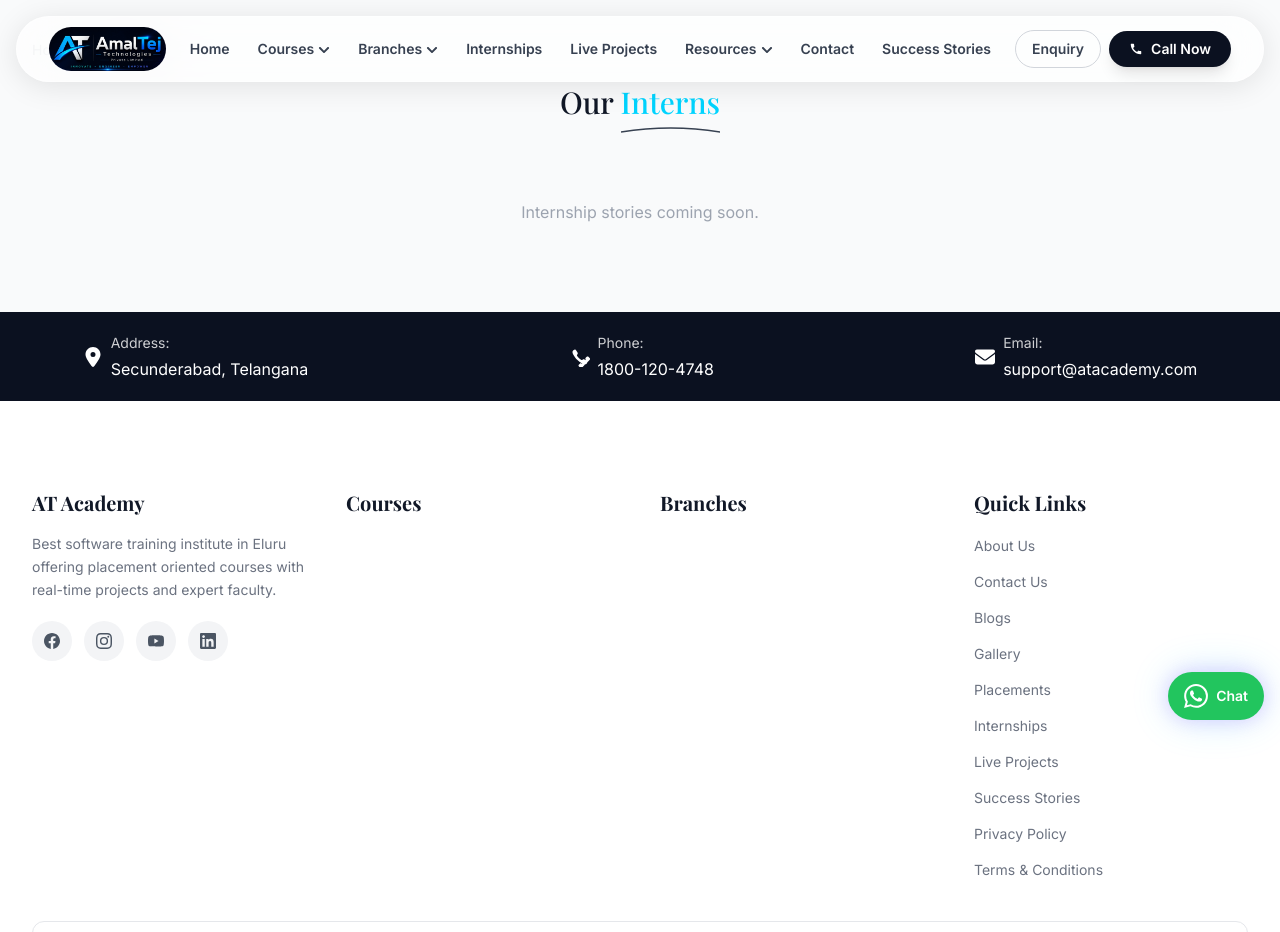
After one commit to amaltejtechnologys/AT-academy, a Django app: page /internships/ in a window 1280 px wide. The commit adds this page. Shown: the top 932 px of the page. Run offline with Django 5.2, Linux system fonts and the light colour scheme; data comes from the database, SQL or seed files in the repository; data that the repository does not hold is empty; some libraries are stand-ins or nearby versions; grey boxes are pictures that could not be loaded.

Commit message:
Add Live Projects & Internships sections, fix typos, reorder nav

```diff
--- a/atacademy/core/urls.py
+++ b/atacademy/core/urls.py
@@ -15,6 +15,8 @@ urlpatterns = [
     path('placements/alumni/', views.alumni, name='alumni'),
     path('placements/recruiters/', views.recruiters, name='recruiters'),
     path('success-stories/', views.success_stories, name='success_stories'),
+    path('live-projects/', views.live_projects, name='live_projects'),
+    path('internships/', views.internships, name='internships'),
     path('privacy-policy/', views.privacy_policy, name='privacy_policy'),
     path('policyagreements/terms-of-service/', views.terms_of_service, name='terms_of_service'),
     path('apply-for-jobs/', views.apply_jobs, name='apply_jobs'),
--- a/atacademy/core/views.py
+++ b/atacademy/core/views.py
@@ -7,6 +7,7 @@ from django.views.decorators.http import require_POST
 from .models import (
     Course, Branch, Testimonial, SuccessStory, Blog, GalleryImage,
     Programme, Technology, HiringPartner, BrochureRequest, CourseBrochure,
+    LiveProject, Internship,
 )
 from .forms import EnquiryForm, CallbackForm, RecruiterForm
 
@@ -19,6 +20,8 @@ def home(request):
         'testimonials': Testimonial.objects.all().order_by('order'),
         'success_stories': SuccessStory.objects.all().order_by('order'),
         'hiring_partners': HiringPartner.objects.all().order_by('order'),
+        'live_projects': LiveProject.objects.all().order_by('order'),
+        'internships': Internship.objects.all().order_by('order'),
     }
     return render(request, 'index.html', context)
 
@@ -106,6 +109,20 @@ def success_stories(request):
         'stories': SuccessStory.objects.all().order_by('order'),
     }
     return render(request, 'success_stories.html', context)
+
+
+def live_projects(request):
+    context = {
+        'projects': LiveProject.objects.all().order_by('order'),
+    }
+    return render(request, 'live_projects.html', context)
+
+
+def internships(request):
+    context = {
+        'interns': Internship.objects.all().order_by('order'),
+    }
+    return render(request, 'internships.html', context)
 
 
 def privacy_policy(request):
--- a/atacademy/templates/discover/about.html
+++ b/atacademy/templates/discover/about.html
@@ -14,7 +14,7 @@
       <h1 class="text-2xl xl:text-3xl font-medium mb-6 text-gray-900">About <span class="relative inline-block text-[#00D4FF]">AT Academy<svg class="absolute left-0 -bottom-2 w-full h-[14px]" viewBox="0 0 100 12" preserveAspectRatio="none"><path d="M2 10 Q50 0 98 10" stroke="#374151" stroke-width="2" fill="transparent" stroke-linecap="round"></path></svg></span></h1>
       <div class="prose max-w-none text-gray-600 space-y-4">
         <p>AT Academy is one of the leading software training institutes in Hyderabad, dedicated to providing quality education and placement assistance to students and professionals.</p>
-        <p>With multiple branches across Hyderabad and Visakhapatnam, we offer industry-oriented courses designed by experts to bridge the gap between academic knowledge and industry requirements.</p>
+        <p>With multiple branches across Eluru and Hyderabad, we offer industry-oriented courses designed by experts to bridge the gap between academic knowledge and industry requirements.</p>
         <p>Our mission is to empower students with the skills and confidence they need to succeed in the competitive IT industry. We provide hands-on training, real-world projects, and dedicated placement support.</p>
       </div>
     </div>
--- a/atacademy/templates/includes/footer.html
+++ b/atacademy/templates/includes/footer.html
@@ -77,7 +77,7 @@
         <!-- Column 1 - About -->
         <div>
           <h3 class="font-heading font-bold text-xl mb-4 text-gray-900">AT Academy</h3>
-          <p class="text-sm text-gray-500 leading-relaxed">Best software training institute in Elure offering placement oriented courses with real-time projects and expert faculty.</p>
+          <p class="text-sm text-gray-500 leading-relaxed">Best software training institute in Eluru offering placement oriented courses with real-time projects and expert faculty.</p>
           <div class="flex gap-3 mt-5">
             <a href="https://www.facebook.com/atacademy.in" target="_blank" class="w-10 h-10 rounded-full bg-gray-100 flex items-center justify-center hover:bg-[#00D4FF] hover:text-white hover:scale-110 transition-all duration-300 text-gray-600">
               <svg xmlns="http://www.w3.org/2000/svg" width="16" height="16" viewBox="0 0 24 24" fill="currentColor"><path d="M24 12.073c0-6.627-5.373-12-12-12s-12 5.373-12 12c0 5.99 4.388 10.954 10.125 11.854v-8.385H7.078v-3.47h3.047V9.43c0-3.007 1.792-4.669 4.533-4.669 1.312 0 2.686.235 2.686.235v2.953H15.83c-1.491 0-1.956.925-1.956 1.874v2.25h3.328l-.532 3.47h-2.796v8.385C19.612 23.027 24 18.062 24 12.073z"/></svg>
@@ -123,6 +123,8 @@
             <li><a href="{% url 'blog_list' %}" class="text-sm text-gray-500 hover:text-[#00D4FF] transition-colors">Blogs</a></li>
             <li><a href="{% url 'gallery' %}" class="text-sm text-gray-500 hover:text-[#00D4FF] transition-colors">Gallery</a></li>
             <li><a href="{% url 'alumni' %}" class="text-sm text-gray-500 hover:text-[#00D4FF] transition-colors">Placements</a></li>
+            <li><a href="{% url 'internships' %}" class="text-sm text-gray-500 hover:text-[#00D4FF] transition-colors">Internships</a></li>
+            <li><a href="{% url 'live_projects' %}" class="text-sm text-gray-500 hover:text-[#00D4FF] transition-colors">Live Projects</a></li>
             <li><a href="{% url 'success_stories' %}" class="text-sm text-gray-500 hover:text-[#00D4FF] transition-colors">Success Stories</a></li>
             <li><a href="{% url 'privacy_policy' %}" class="text-sm text-gray-500 hover:text-[#00D4FF] transition-colors">Privacy Policy</a></li>
             <li><a href="{% url 'terms_of_service' %}" class="text-sm text-gray-500 hover:text-[#00D4FF] transition-colors">Terms & Conditions</a></li>
--- a/atacademy/templates/includes/header.html
+++ b/atacademy/templates/includes/header.html
@@ -109,7 +109,9 @@
           </div>
         </li>
 
-        <a href="{% url 'success_stories' %}" class="font-semibold text-gray-700 hover:text-[#00D4FF] transition-colors px-3 py-2 rounded-full text-sm">Success Stories</a>
+        <a href="{% url 'internships' %}" class="font-semibold text-gray-700 hover:text-[#00D4FF] transition-colors px-3 py-2 rounded-full text-sm">Internships</a>
+
+        <a href="{% url 'live_projects' %}" class="font-semibold text-gray-700 hover:text-[#00D4FF] transition-colors px-3 py-2 rounded-full text-sm">Live Projects</a>
 
         <!-- Resources Dropdown -->
         <li class="relative group list-none">
@@ -127,6 +129,8 @@
         </li>
 
         <a href="{% url 'contact' %}" class="font-semibold text-gray-700 hover:text-[#00D4FF] transition-colors px-3 py-2 rounded-full text-sm">Contact</a>
+
+        <a href="{% url 'success_stories' %}" class="font-semibold text-gray-700 hover:text-[#00D4FF] transition-colors px-3 py-2 rounded-full text-sm">Success Stories</a>
       </nav>
 
       <!-- CTA Buttons -->
@@ -173,10 +177,12 @@
           {% endfor %}
         </div>
       </div>
-      <a href="{% url 'success_stories' %}" class="block px-4 py-3 rounded-lg font-semibold text-gray-700 hover:bg-gray-50 transition-colors">Success Stories</a>
+      <a href="{% url 'internships' %}" class="block px-4 py-3 rounded-lg font-semibold text-gray-700 hover:bg-gray-50 transition-colors">Internships</a>
+      <a href="{% url 'live_projects' %}" class="block px-4 py-3 rounded-lg font-semibold text-gray-700 hover:bg-gray-50 transition-colors">Live Projects</a>
       <a href="{% url 'blog_list' %}" class="block px-4 py-3 rounded-lg font-semibold text-gray-700 hover:bg-gray-50 transition-colors">Blogs</a>
       <a href="{% url 'gallery' %}" class="block px-4 py-3 rounded-lg font-semibold text-gray-700 hover:bg-gray-50 transition-colors">Gallery</a>
       <a href="{% url 'contact' %}" class="block px-4 py-3 rounded-lg font-semibold text-gray-700 hover:bg-gray-50 transition-colors">Contact</a>
+      <a href="{% url 'success_stories' %}" class="block px-4 py-3 rounded-lg font-semibold text-gray-700 hover:bg-gray-50 transition-colors">Success Stories</a>
     </nav>
     <div class="mt-6 space-y-3">
       <button onclick="openCallbackModal(); document.getElementById('mobileMenu').classList.add('translate-x-full');" class="w-full border border-gray-300 text-gray-700 px-4 py-2.5 rounded-full font-semibold text-sm hover:bg-gray-100 transition-colors">Enquiry Now</button>
--- /dev/null
+++ b/atacademy/templates/internships.html
@@ -0,0 +1,47 @@
+{% extends "base.html" %}
+{% load static %}
+{% block title %}Internships{% endblock %}
+{% block content %}
+<section class="py-10 bg-[#F9FAFB]">
+  <div class="main_container">
+    <nav class="text-sm text-gray-400 mb-6"><a href="{% url 'home' %}" class="hover:text-[#00D4FF]">Home</a> &raquo; <span class="text-gray-900">Internships</span></nav>
+    <h1 class="text-2xl xl:text-3xl font-medium text-center mb-8 text-gray-900">Our <span class="relative inline-block text-[#00D4FF]">Interns<svg class="absolute left-0 top-full mt-1 w-full h-[10px]" viewBox="0 0 100 10" preserveAspectRatio="none"><path d="M0 8 Q50 0 100 8" stroke="#374151" stroke-width="1.5" fill="transparent"></path></svg></span></h1>
+    {% if interns %}
+      <div class="grid grid-cols-1 md:grid-cols-2 lg:grid-cols-3 gap-6 perspective-container">
+        {% for intern in interns %}
+          <div class="bg-[#111827] rounded-xl p-6 shadow-2xl border border-white/10 card-3d glow-border">
+            <div class="flex items-center gap-4 mb-4">
+              {% if intern.get_intern_image_url %}
+                <img src="{{ intern.get_intern_image_url }}" alt="{{ intern.name }}" class="w-16 h-16 rounded-full object-cover border-2 border-[#00D4FF]/30">
+              {% else %}
+                <div class="w-16 h-16 rounded-full bg-[#00D4FF]/20 flex items-center justify-center pulse-glow">
+                  <span class="text-[#00D4FF] font-bold text-xl">{{ intern.name|truncatechars:1 }}</span>
+                </div>
+              {% endif %}
+              <div class="flex-1 min-w-0">
+                <p class="font-bold text-white">{{ intern.name }}</p>
+                {% if intern.role %}<p class="text-sm text-[#00D4FF]">{{ intern.role }}</p>{% endif %}
+                {% if intern.course %}<p class="text-xs text-gray-400">{{ intern.course }}</p>{% endif %}
+              </div>
+              {% if intern.get_company_logo_url %}
+                <img src="{{ intern.get_company_logo_url }}" alt="{{ intern.company }}" class="w-12 h-12 object-contain rounded-lg bg-white/5 p-1">
+              {% elif intern.company %}
+                <div class="w-12 h-12 rounded-lg bg-white/5 flex items-center justify-center border border-white/10">
+                  <span class="text-white font-bold text-xs text-center leading-tight">{{ intern.company }}</span>
+                </div>
+              {% endif %}
+            </div>
+            {% if intern.company %}
+              <div class="flex items-center gap-2 mb-3">
+                <svg class="w-4 h-4 text-gray-400" fill="none" stroke="currentColor" viewBox="0 0 24 24"><path stroke-linecap="round" stroke-linejoin="round" stroke-width="2" d="M19 21V5a2 2 0 00-2-2H7a2 2 0 00-2 2v16m14 0h2m-2 0h-5m-9 0H3m2 0h5M9 7h1m-1 4h1m4-4h1m-1 4h1m-5 10v-5a1 1 0 011-1h2a1 1 0 011 1v5m-4 0h4"></path></svg>
+                <span class="text-sm text-gray-300">{{ intern.company }}</span>
+              </div>
+            {% endif %}
+            {% if intern.description %}<p class="text-gray-300 text-sm">{{ intern.description }}</p>{% endif %}
+          </div>
+        {% endfor %}
+      </div>
+    {% else %}<div class="text-center py-12 text-gray-400">Internship stories coming soon.</div>{% endif %}
+  </div>
+</section>
+{% endblock %}
```
Also changed, not shown: atacademy/core/admin.py (+13 -0 lines), atacademy/core/models.py (+59 -0 lines), atacademy/templates/index.html (+67 -0 lines), atacademy/templates/live_projects.html (added, +35 -0 lines), README.md, atacademy/core/migrations/0007_internship_liveproject.py (added).
